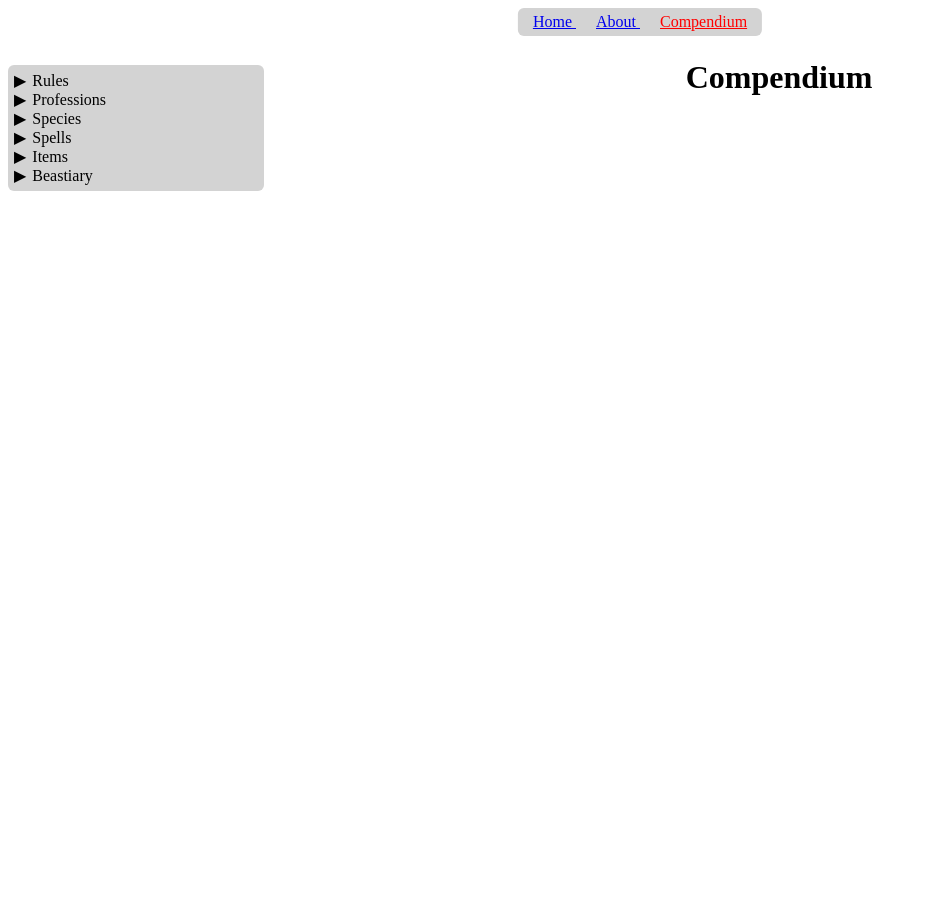
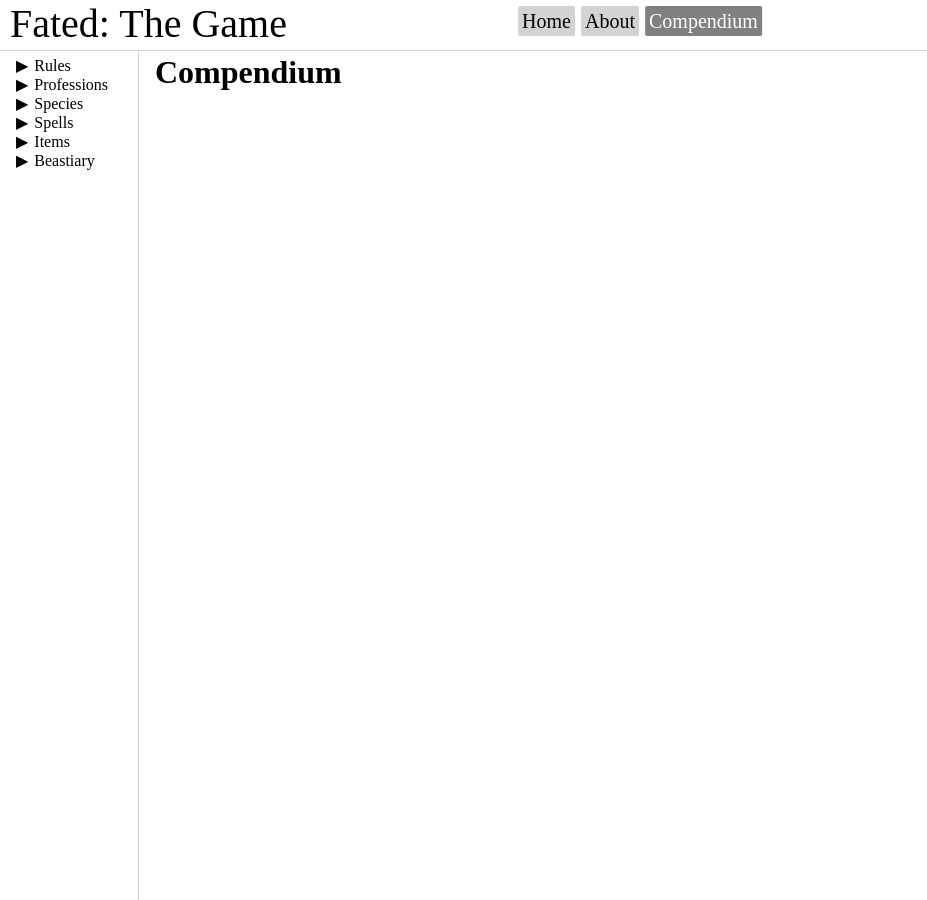
Before and after one commit to Dirty-Byrd/Fated-Companion, a Jekyll site: the page built from compendium.html, in a window 1280 px wide. Shown: the whole page, without its empty margins (0-927 px from the left). Built offline with Jekyll 4.4.1, drawn with Linux system fonts in a browser that asks for light colours.

Commit message:
Improved layout for desktop and mobile

```diff
--- a/_layouts/default.html
+++ b/_layouts/default.html
@@ -7,42 +7,12 @@
         <link rel="stylesheet" href="assets/css/styles.css">
     </head>
 
-    <style>
-        .maincontent
-        {
-            padding-top: 30px;
-        }
-
-        nav
-        {
-            position: fixed;
-            left: 50%;
-            transform: translate(-50%, 0%);
-            background-color: lightgray;
-            border-radius: 6px;
-            padding: 5px;
-        }
-
-        nav a
-        {
-            padding: 10px;
-        }
-
-        @media screen and (max-width:800px)
-        {
-            nav
-            {
-                position: relative;
-                text-align: center;
-            }
-        }
-    </style>
-
+    <header>
+        <span>Fated: The Game</span>
+    </header>
     <nav>
         {% for item in site.data.navigation %}
-            <a href="{{ item.link }}" {% if page.url == item.shortlink %}class="current"{% endif %}>
-                {{ item.name }}
-            </a>
+            <a href="{{ item.link }}" {% if page.url == item.shortlink %}class="current"{% endif %}>{{ item.name }}</a>
         {% endfor %}
     </nav>
 
--- a/_layouts/post.html
+++ b/_layouts/post.html
@@ -1,19 +1,92 @@
 ---
 layout: default
 ---
+
 <style>
-    .compTitle
+    html, body
     {
-        text-align: center;
+        margin: 0px;
+        padding: 0px;
+    }
+
+    .maincontent
+    {
+        padding-top: 30px;
+        margin-left: 10px;
+        margin-right: 10px;
+    }
+
+    header
+    {
+        background-color: white;
+        border-bottom: 1px solid lightgray;
+        position: fixed;
+        height: 50px;
+        width: 100%;
+        font-size: 40px;
+        z-index: 1000;
+    }
+
+    header span
+    {
+        margin-left: 10px;
+    }
+
+    nav
+    {
+        margin-top: 5px;
+        position: fixed;
+        left: 50%;
+        transform: translate(-50%, 0%);
+        border-radius: 6px;
+        padding: 5px;
+        height: fit-content;
+        width: fit-content;
+        z-index: 1001;
+    }
+
+    nav a
+    {
+        font-size: 20px;
+        margin: 1px;
+        padding: 4px;
+        color: black;
+        background-color: lightgray;
+        text-decoration: none;
+        transition-duration: .2s;
+        border-radius: 2px;
+        min-width: none;
+    }
+
+    nav a:hover
+    {
+        background-color: gray;
+        color: white;
+    }
+
+    nav a:active
+    {
+        background-color: darkslategray;
+    }
+
+    @media screen and (max-width:800px)
+    {
+        nav, header
+        {
+            position: relative;
+            text-align: center;
+        }
     }
 
     .sidenav
     {
         position: fixed;
-        background-color: lightgray;
-        border-radius: 6px;
-        margin-top: 27px;
-        width: 20%;
+        height: 100%;
+        background-color: white;
+        border-right: 1px solid lightgray;
+        margin-top: 20px;
+        margin-left: 0px;
+        width: 10%;
     }
 
     .sidenav a
@@ -23,21 +96,23 @@ layout: default
 
     .main
     {
-        width: 78%;
+        width: 88.5%;
         float: right;
+        margin-top: 3px;
     }
 
     @media screen and (max-width:800px)
     {
-        .sidenav, .main
+        .sidenav, .main, header
         {
-            width: 100%;
+            width: auto;
+            margin: 15px;
         }
     }
 
-        @media screen and (max-width:800px)
+    @media screen and (max-width:800px)
     {
-        .sidenav
+        .sidenav, header
         {
             position: relative;
         }
@@ -66,10 +141,12 @@ layout: default
         color: black;
         display: inline-block;
         margin-right: 6px;
+        transition-duration: 0.2s;
     }
 
     .caret-down::before
     {
+        transition-duration: 0.2s;
         transform: rotate(90deg);
     }
 
--- a/_sass/main.scss
+++ b/_sass/main.scss
@@ -1,4 +1,80 @@
 .current
 {
-    color: red;
+    background-color: gray;
+    color: white;
 }
+
+html, body
+{
+    margin: 0px;
+    padding: 0px;
+}
+
+header
+{
+    background-color: white;
+    border-bottom: 1px solid lightgray;
+    position: fixed;
+    height: 50px;
+    width: 100%;
+    font-size: 40px;
+    z-index: 1000;
+}
+
+header span
+{
+    margin-left: 10px;
+}
+
+.maincontent
+{
+    padding-top: 30px;
+    margin-left: 10px;
+    margin-right: 10px;
+}
+
+nav
+{
+    margin-top: 5px;
+    position: fixed;
+    left: 50%;
+    transform: translate(-50%, 0%);
+    border-radius: 6px;
+    padding: 5px;
+    height: fit-content;
+    width: fit-content;
+    z-index: 1001;
+}
+
+nav a
+{
+    font-size: 20px;
+    margin: 1px;
+    padding: 4px;
+    color: black;
+    background-color: lightgray;
+    text-decoration: none;
+    transition-duration: .2s;
+    border-radius: 2px;
+    min-width: none;
+}
+
+nav a:hover
+{
+    background-color: gray;
+    color: white;
+}
+
+nav a:active
+{
+    background-color: darkslategray;
+}
+
+@media screen and (max-width:800px)
+{
+    nav, header
+    {
+        position: relative;
+        text-align: center;
+    }
+}
```
